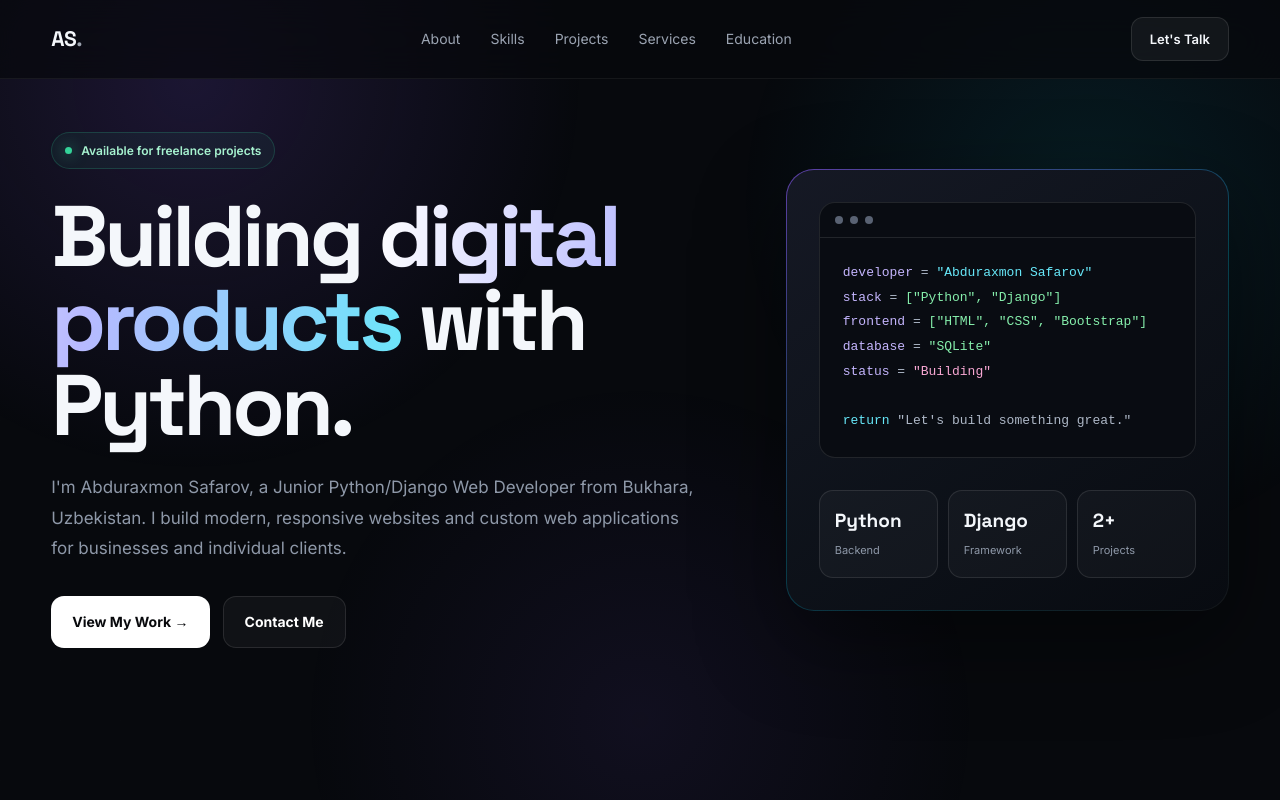
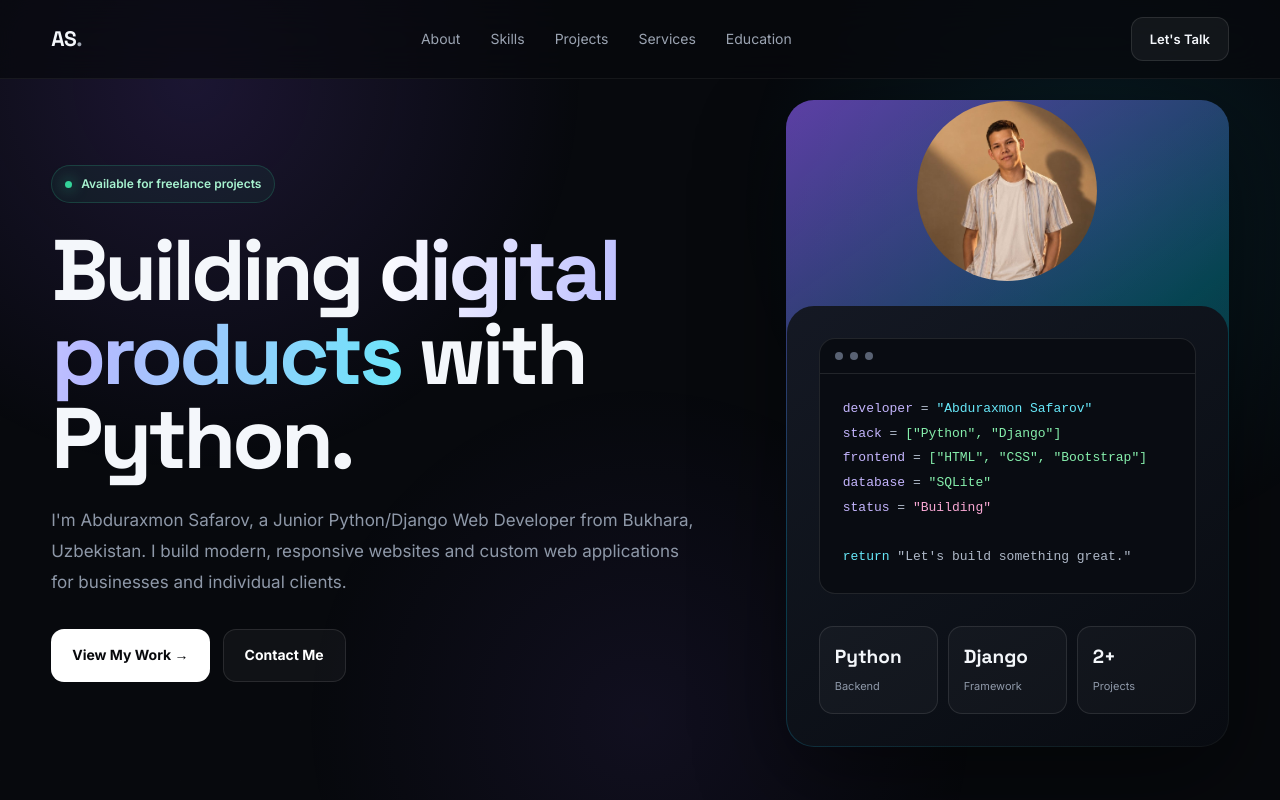
Before and after one commit to safarovabduraxmon/abduraxmon-portfolio, a plain HTML site: page index.html in a window 1280 px wide. Shown: the top 800 px of the page. Drawn offline with Linux system fonts and the light colour scheme.

Commit message:
Add image for Abduraxmon Safarov's profile

```diff
--- a/index.html
+++ b/index.html
@@ -1034,6 +1034,11 @@
             </div>
 
             <div class="hero-card reveal">
+              <img
+  src="photo_2026-10-09_15-56-18.jpg"
+  alt="Abduraxmon Safarov — Python Django Developer"
+  style="width: 180px; height: 180px; object-fit: cover; border-radius: 50%; display: block; margin: 0 auto 25px;"
+/>
               <div class="hero-card-inner">
                 <div class="code-window">
                   <div class="window-top">
```
